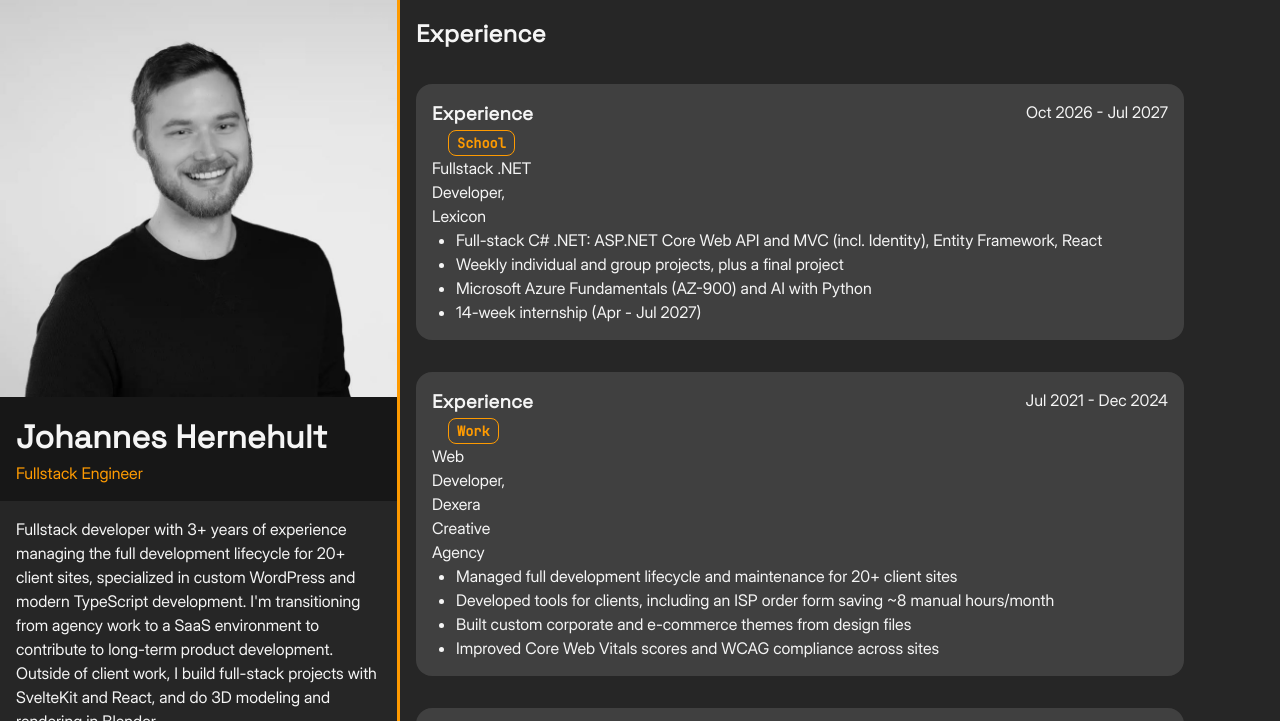
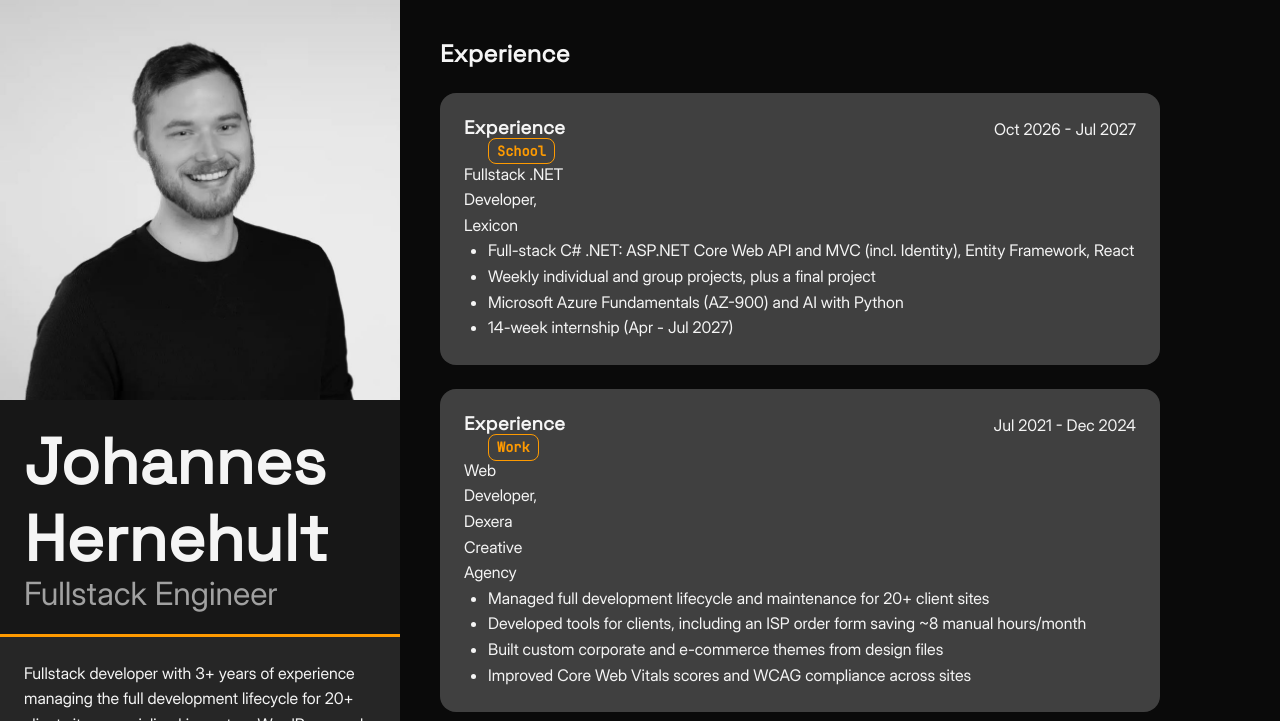
Before and after one commit to johannes-hernehult/cv-website, a plain HTML site: page index.html in a window 1280 px wide. Shown: the top 721 px of the page. Drawn offline with Linux system fonts and the light colour scheme.

Commit message:
feat(cv): redesign résumé page and update profile content

```diff
--- a/style.css
+++ b/style.css
@@ -1,7 +1,9 @@
 :root {
-    --color-background: oklch(26.9% 0 none);
+    --color-background: oklch(14.5% 0 none);
     --color-surface: oklch(20.5% 0 none);
+    --color-header: oklch(26.9% 0 none);
     --color-card: oklch(37.1% 0 none);
+    --color-text-muted: oklch(70.8% 0 none);
     --color-text: oklch(97% 0 none);
     --color-accent: oklch(76.9% 0.188 70.08);
 
@@ -10,8 +12,9 @@
     --font-mono: "JetBrains Mono";
 
     --sidebar-width: 400px;
-    --space-medium: 1rem;
-    --space-large: 2rem;
+    --space-small: 1rem;
+    --space-medium: 1.5rem;
+    --space-large: 2.5rem;
     --radius-small: 0.5rem;
     --radius-large: 1rem;
 }
@@ -24,6 +27,7 @@ body {
     background-color: var(--color-background);
     color: var(--color-text);
     font-family: var(--font-body);
+    line-height: 1.6;
 }
 
 header {
@@ -32,8 +36,7 @@ header {
     grid-row: 1 / 3;
     width: var(--sidebar-width);
     height: 100dvh;
-    border-right: 3px solid var(--color-accent);
-    background-color: var(--color-background);
+    background-color: var(--color-header);
 }
 
 header .content,
@@ -41,11 +44,15 @@ main,
 .experience {
     display: flex;
     flex-direction: column;
-    gap: var(--space-large);
+    gap: var(--space-medium);
 }
 
-header .content,
 main {
+    padding: var(--space-large);
+}
+
+.intro,
+header .content {
     padding: var(--space-medium);
 }
 
@@ -68,17 +75,23 @@ h2,
 h3,
 h4 {
     font-family: var(--font-heading);
+    line-height: 1.2;
 }
 
-
+.hero {
+    border-bottom: 3px solid var(--color-accent);
+}
 .intro {
-    padding: var(--space-medium);
     background-color: var(--color-surface);
     color: var(--color-text);
+    line-height: 1;
 }
-
+.intro__name {
+    font-size: 4rem;
+}
 .intro__role {
-    color: var(--color-accent);
+    color: var(--color-text-muted);
+    font-size: 2rem;
 }
 
 .card {
```
